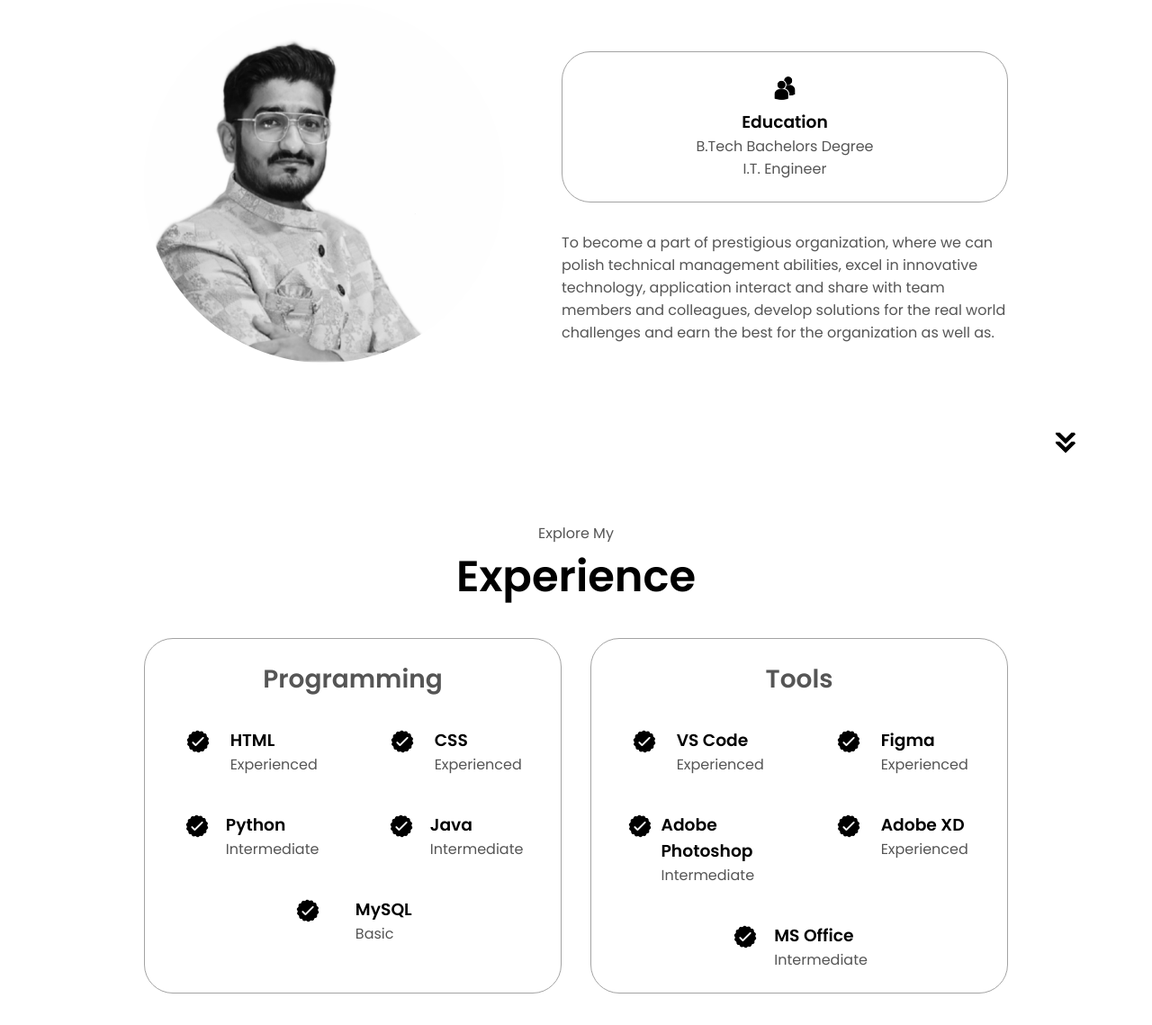
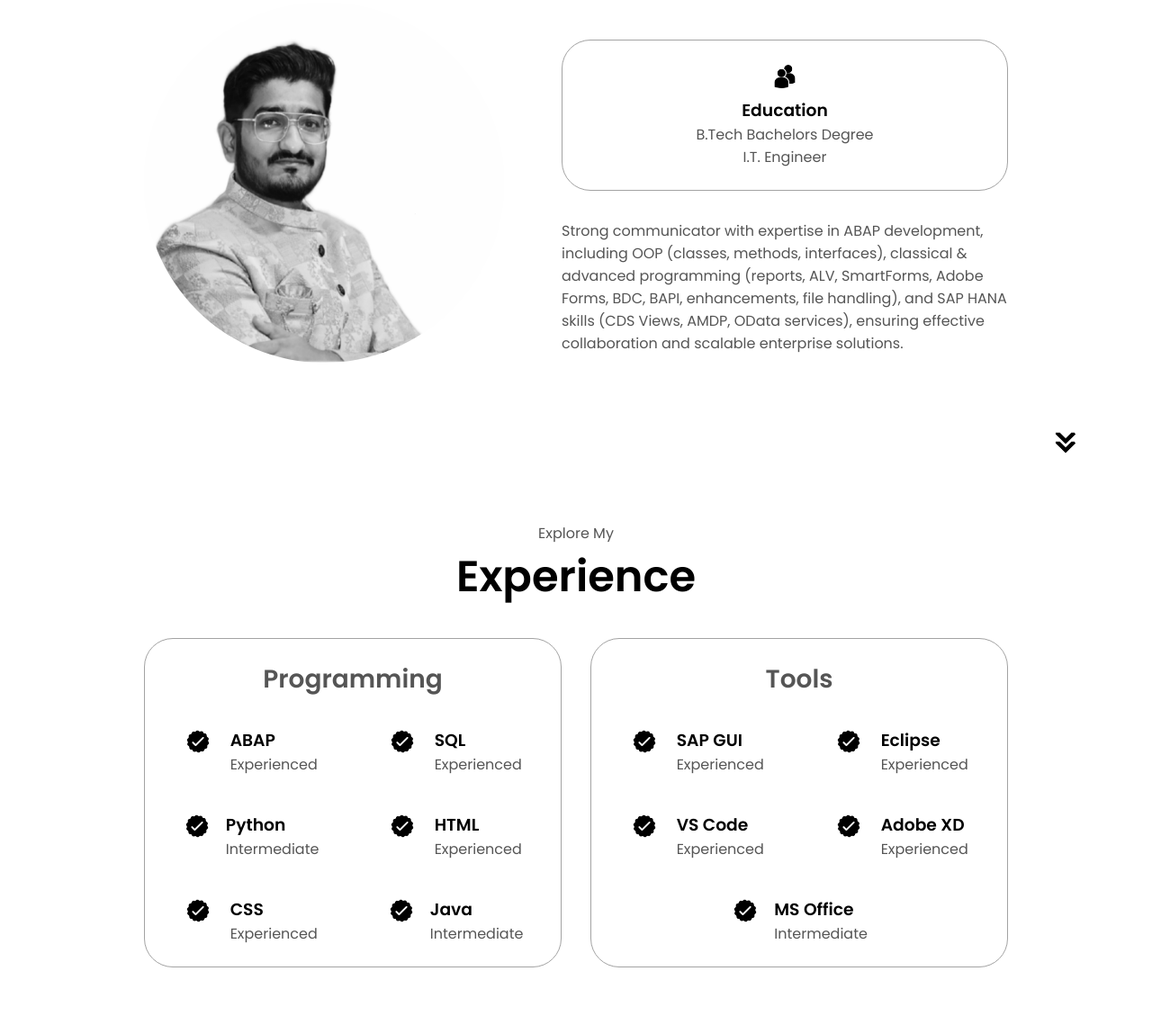
Before and after one commit to upvanchaudhari/portfolio, a plain HTML site: page index.html in a window 1280 px wide. Shown: the part 1116-2255 px from the top of the page at 90% size. Drawn offline with Linux system fonts and the light colour scheme.

Commit message:
Update index.html

```diff
--- a/index.html
+++ b/index.html
@@ -92,12 +92,7 @@
           </div>
           <div class="text-container">
             <p>
-              To become a part of prestigious organization, where we can polish
-              technical management abilities, excel in innovative technology,
-              application interact and
-              share with team members and colleagues, develop solutions for the
-              real world
-              challenges and earn the best for the organization as well as.
+              Strong communicator with expertise in ABAP development, including OOP (classes, methods, interfaces), classical & advanced programming (reports, ALV, SmartForms, Adobe Forms, BDC, BAPI, enhancements, file handling), and SAP HANA skills (CDS Views, AMDP, OData services), ensuring effective collaboration and scalable enterprise solutions.
             </p>
           </div>
         </div>
@@ -116,6 +111,36 @@
           <div class="details-container">
             <h2 class="experience-sub-title">Programming</h2>
             <div class="article-container">
+              <article>
+                <img
+                  src="./assets/checkmark.png"
+                  alt="Experience icon"
+                  class="icon" />
+                <div>
+                  <h3>ABAP</h3>
+                  <p>Experienced</p>
+                </div>
+              </article>
+              <article>
+                <img
+                  src="./assets/checkmark.png"
+                  alt="Experience icon"
+                  class="icon" />
+                <div>
+                  <h3>SQL</h3>
+                  <p>Experienced</p>
+                </div>
+              </article>
+              <article>
+                <img
+                  src="./assets/checkmark.png"
+                  alt="Experience icon"
+                  class="icon" />
+                <div>
+                  <h3>Python</h3>
+                  <p>Intermediate</p>
+                </div>
+              </article>
               <article>
                 <img
                   src="./assets/checkmark.png"
@@ -142,28 +167,8 @@
                   alt="Experience icon"
                   class="icon" />
                 <div>
-                  <h3>Python</h3>
-                  <p>Intermediate</p>
-                </div>
-              </article>
-              <article>
-                <img
-                  src="./assets/checkmark.png"
-                  alt="Experience icon"
-                  class="icon" />
-                <div>
                   <h3>Java</h3>
                   <p>Intermediate</p>
-                </div>
-              </article>
-              <article>
-                <img
-                  src="./assets/checkmark.png"
-                  alt="Experience icon"
-                  class="icon" />
-                <div>
-                  <h3>MySQL</h3>
-                  <p>Basic</p>
                 </div>
               </article>
 
@@ -178,7 +183,7 @@
                   alt="Experience icon"
                   class="icon" />
                 <div>
-                  <h3>VS Code</h3>
+                  <h3>SAP GUI</h3>
                   <p>Experienced</p>
                 </div>
               </article>
@@ -188,7 +193,7 @@
                   alt="Experience icon"
                   class="icon" />
                 <div>
-                  <h3>Figma</h3>
+                  <h3>Eclipse</h3>
                   <p>Experienced</p>
                 </div>
               </article>
@@ -198,8 +203,8 @@
                   alt="Experience icon"
                   class="icon" />
                 <div>
-                  <h3>Adobe Photoshop</h3>
-                  <p>Intermediate</p>
+                  <h3>VS Code</h3>
+                  <p>Experienced</p>
                 </div>
               </article>
               <article>
```
